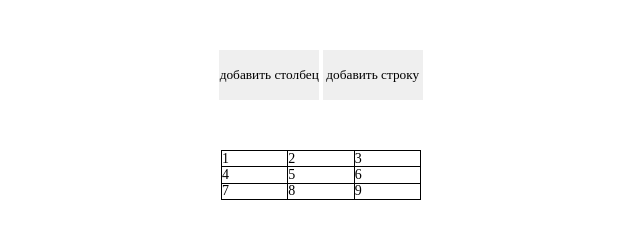
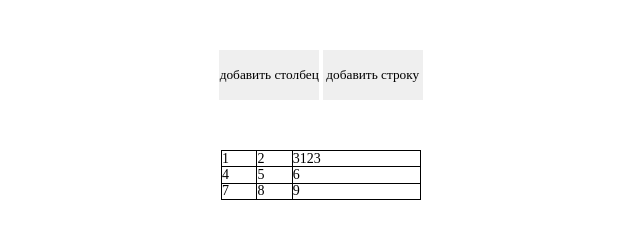
Before and after one commit to tolkach1996/editable-table, a plain HTML site: page index.html in a window 1280 px wide. Shown: the whole page, without its empty margins (319-959 px from the left). Drawn offline with Linux system fonts and the light colour scheme.

Commit message:
test dev

```diff
--- a/index.html
+++ b/index.html
@@ -20,7 +20,7 @@
                 <tr class="table__tr">
                     <td class="table__td">1</td>
                     <td class="table__td">2</td>
-                    <td class="table__td">3</td>
+                    <td class="table__td">3123</td>
                 </tr>
                 <tr class="table__tr">
                     <td class="table__td">4</td>
```
